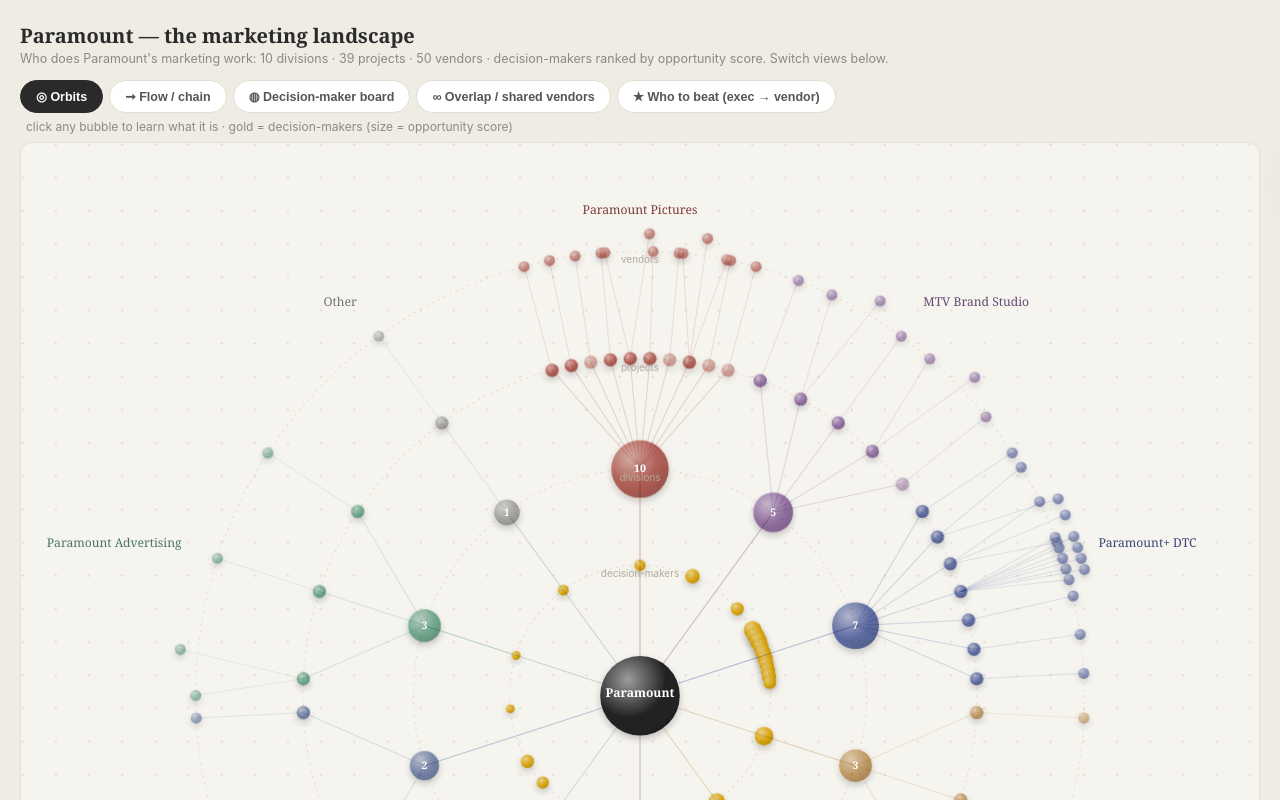
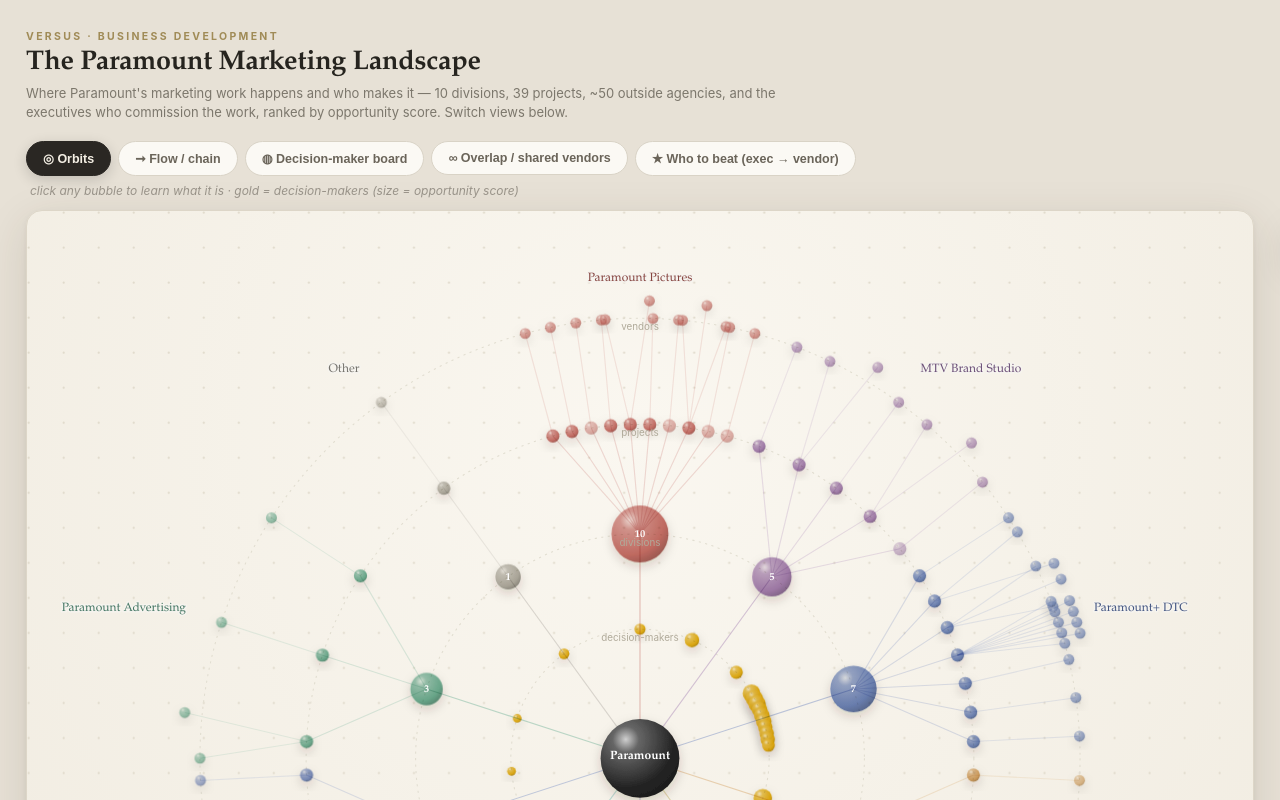
Before and after one commit to VersusAIStudio/EntertainmentMapV1, a plain HTML site: page index.html in a window 1280 px wide. Shown: the top 800 px of the page. Drawn offline with Linux system fonts and the light colour scheme.

Commit message:
Add files via upload

```diff
--- a/index.html
+++ b/index.html
@@ -4,15 +4,17 @@
 <title>Paramount Landscape — three views</title>
 <style>
  *{box-sizing:border-box}
- body{margin:0;background:#efece4;font-family:Georgia,'Times New Roman',serif;color:#2a2a2a}
- #page{max-width:1360px;margin:0 auto;padding:22px 20px 60px}
- h1{font-size:20px;margin:0 0 2px}
- .lede{font-family:-apple-system,BlinkMacSystemFont,'Segoe UI',sans-serif;font-size:12.5px;color:#8a8a86;margin-bottom:14px}
- #tabs{display:flex;gap:6px;margin-bottom:8px;font-family:-apple-system,sans-serif;flex-wrap:wrap}
- #tabs button{font-size:12.5px;padding:8px 15px;border:1px solid #e0ddd2;background:#fff;color:#555;border-radius:22px;cursor:pointer;font-weight:600}
- #tabs button.on{background:#2a2a2a;color:#fff;border-color:#2a2a2a}
- #vsub{font-family:-apple-system,sans-serif;font-size:12px;color:#8a8a86;align-self:center;margin-left:6px}
- svg{width:100%;height:auto;background:#f6f4ef;border-radius:12px;border:1px solid #e4e0d5;display:block}
+ body{margin:0;background:#e7e1d6;color:#26241f;font-family:"Iowan Old Style","Palatino Linotype",Palatino,Georgia,serif;-webkit-font-smoothing:antialiased}
+ #page{max-width:1380px;margin:0 auto;padding:30px 26px 70px}
+ .kick{font-family:-apple-system,BlinkMacSystemFont,'Segoe UI',sans-serif;font-size:10.5px;letter-spacing:.22em;text-transform:uppercase;color:#a08b57;font-weight:700;margin-bottom:6px}
+ h1{font-size:27px;font-weight:600;letter-spacing:-.01em;margin:0 0 5px;line-height:1.1}
+ .lede{font-family:-apple-system,'Segoe UI',sans-serif;font-size:13px;line-height:1.5;color:#7c776c;margin-bottom:18px;max-width:770px}
+ #tabs{display:flex;gap:7px;margin-bottom:12px;font-family:-apple-system,sans-serif;flex-wrap:wrap;align-items:center}
+ #tabs button{font-size:12.5px;padding:9px 16px;border:1px solid #d9d3c6;background:#fbf9f4;color:#6a6459;border-radius:24px;cursor:pointer;font-weight:600;transition:.16s}
+ #tabs button:hover{border-color:#c3b48a;color:#37342d}
+ #tabs button.on{background:#2a2723;color:#f4efe4;border-color:#2a2723;box-shadow:0 4px 14px rgba(0,0,0,.16)}
+ #vsub{font-family:-apple-system,sans-serif;font-size:12px;color:#9a948a;align-self:center;margin-left:4px;font-style:italic}
+ svg{width:100%;height:auto;background:radial-gradient(circle at 50% 20%,#faf7f0,#f1ece1 80%);border-radius:16px;border:1px solid #ddd6c8;display:block;box-shadow:0 12px 44px rgba(60,50,30,.13),0 2px 6px rgba(0,0,0,.05)}
  #stage{position:relative}
  #oinfo{position:absolute;top:12px;right:12px;width:250px;background:#fff;border:1px solid #e4e2db;border-radius:12px;box-shadow:0 14px 40px rgba(0,0,0,.18);padding:15px 17px;transform:translateX(120%);transition:transform .32s cubic-bezier(.4,0,.2,1);font-family:-apple-system,sans-serif}
  #oinfo.open{transform:translateX(0)}
@@ -28,8 +30,9 @@
  #okey .tip{margin-top:7px;padding-top:7px;border-top:1px solid #eee;color:#777;font-style:italic}
 </style></head>
 <body><div id="page">
-<h1>Paramount — the marketing landscape</h1>
-<div class="lede">Who does Paramount's marketing work: 10 divisions · 39 projects · 50 vendors · decision-makers ranked by opportunity score. Switch views below.</div>
+<div class="kick">Versus &middot; Business Development</div>
+<h1>The Paramount Marketing Landscape</h1>
+<div class="lede">Where Paramount's marketing work happens and who makes it &mdash; 10 divisions, 39 projects, ~50 outside agencies, and the executives who commission the work, ranked by opportunity score. Switch views below.</div>
 <div id="tabs">
  <button data-v="orbits" class="on">&#9678; Orbits</button>
  <button data-v="flow">&#10142; Flow / chain</button>
@@ -46,7 +49,7 @@
 </div>
 <script>
 (function(){
- const DIV=[["Paramount Pictures","#b3564e"],["MTV / Brand Studio","#8f6aa6"],["Paramount+ / DTC","#5566a8"],["Pluto TV","#c69a5f"],["Nickelodeon","#b9ac68"],["BET","#7a6db2"],["Paramount Sports","#7fb8b3"],["CBS","#6d80ad"],["Paramount Advertising","#69a98f"],["Other","#a6a6a6"]];
+ const DIV=[["Paramount Pictures","#c0615a"],["MTV / Brand Studio","#9a72ab"],["Paramount+ / DTC","#5f79b8"],["Pluto TV","#cf9a55"],["Nickelodeon","#b8a24f"],["BET","#8272bd"],["Paramount Sports","#5fb0aa"],["CBS","#6d84c0"],["Paramount Advertising","#5fa78c"],["Other","#a7a49b"]];
  const COL={};DIV.forEach(d=>COL[d[0]]=d[1]);
  const PROJ={"Paramount Pictures":[["Naked Gun AV","H",["Workshop Creative"]],["Naked Gun OOH","H",["Midnight Oil"]],["Naked Gun x ESPN","M",["ESPN"]],["Running Man x Liquid Death","H",["Liquid Death"]],["Running Man Reddit","H",["Spark Foundry","Reddit"]],["SpongeBob intl","H",["Once Upon a Time LA"]],["SpongeBob x BK","M",["Burger King"]],["Scream 7 Discord","H",["Spark Foundry","Those Beyond","Discord"]],["Scream 7 Flighthouse","M",["Flighthouse"]],["Scream 7 Big Game","M",["MOCEAN*"]]],
   "MTV / Brand Studio":[["VMAs platform","H",["multiple"]],["Dunkin x VMAs","H",["Gravy Films","Artists Equity"]],["Bacardi x VMAs","H",["Bacardi"]],["Burger King x VMAs","H",["Bark Bark","Burger King"]],["Red Bull x VMAs","M",["Red Bull"]]],
@@ -62,8 +65,8 @@
  const svg=document.getElementById("v"),GOLD="#e0a800";
  function mix(hex,t){const n=parseInt(hex.slice(1),16);let r=n>>16&255,g=n>>8&255,b=n&255;return `rgb(${Math.round(r+(255-r)*t)},${Math.round(g+(255-g)*t)},${Math.round(b+(255-b)*t)})`;}
  function shade(hex,f){const n=parseInt(hex.slice(1),16);return `rgb(${Math.round((n>>16&255)*f)},${Math.round((n>>8&255)*f)},${Math.round((n&255)*f)})`;}
- const gid={};let gdefs="";[...DIV.map(d=>d[1]),GOLD,"#242424"].forEach((c,i)=>{gid[c]="gr"+i;gdefs+=`<radialGradient id="gr${i}" cx="0.35" cy="0.3" r="0.85"><stop offset="0%" stop-color="${mix(c,0.55)}"/><stop offset="55%" stop-color="${c}"/><stop offset="100%" stop-color="${shade(c,0.8)}"/></radialGradient>`;});
- const DEFS=`<defs>${gdefs}<pattern id="gp" width="30" height="30" patternUnits="userSpaceOnUse"><circle cx="1.5" cy="1.5" r="1" fill="#ded9cd"/></pattern><filter id="soft" x="-60%" y="-60%" width="220%" height="220%"><feDropShadow dx="0" dy="3" stdDeviation="3.4" flood-color="#000" flood-opacity="0.22"/></filter></defs>`;
+ const gid={};let gdefs="";[...DIV.map(d=>d[1]),GOLD,"#242424"].forEach((c,i)=>{gid[c]="gr"+i;gdefs+=`<radialGradient id="gr${i}" cx="0.32" cy="0.26" r="0.92"><stop offset="0%" stop-color="${mix(c,0.78)}"/><stop offset="18%" stop-color="${mix(c,0.30)}"/><stop offset="66%" stop-color="${c}"/><stop offset="100%" stop-color="${shade(c,0.66)}"/></radialGradient>`;});
+ const DEFS=`<defs>${gdefs}<pattern id="gp" width="32" height="32" patternUnits="userSpaceOnUse"><circle cx="1.5" cy="1.5" r="1" fill="#e0dacb"/></pattern><filter id="soft" x="-70%" y="-70%" width="240%" height="240%"><feDropShadow dx="0" dy="4" stdDeviation="5" flood-color="#3a2f18" flood-opacity="0.18"/></filter></defs>`;
  function ball(x,y,r,c,op,attrs,title){return `<circle cx="${x.toFixed(1)}" cy="${y.toFixed(1)}" r="${r.toFixed(1)}" fill="url(#${gid[c]})" fill-opacity="${op==null?1:op}" filter="url(#soft)" ${attrs||''}>${title?`<title>${title}</title>`:''}</circle>`;}
  function esc(s){return (s||'').replace(/&/g,'&amp;').replace(/"/g,'&quot;');}
  function tlab(x,y,t,s,f,anc,it){return `<text x="${x.toFixed(1)}" y="${y.toFixed(1)}" text-anchor="${anc||'middle'}" font-size="${s}" ${it?'font-style="italic" ':''}fill="${f}" paint-order="stroke" stroke="#f6f4ef" stroke-width="2.8" stroke-linejoin="round">${t}</text>`;}
@@ -117,7 +120,7 @@
   vList.forEach(v=>{const c=COL[vSeen[v].div];N+=ball(xV,vy[v],5.5,c,.72);LAB+=tlab(xV+10,vy[v]+3,v,9,"#555",'start');});
   const xE=1130;let ey=70;peopleFlat.forEach(pp=>{const rr=4.5+(pp.s-60)/7;N+=ball(xE,ey,rr,GOLD,.9)+`<title>${pp.n} — ${pp.s}</title>`;LAB+=tlab(xE+rr+5,ey-2,pp.n,9,"#333",'start')+tlab(xE+rr+5,ey+8,pp.s+" · "+pp.div.replace(' / ',' '),8,"#9a8a55",'start',true);ey+=34;});
   const heads=`<g font-family="-apple-system,sans-serif" font-weight="700" fill="#999" font-size="11"><text x="${xD}" y="40" text-anchor="middle">DIVISION</text><text x="${xP}" y="40" text-anchor="middle">PROJECT</text><text x="${xV}" y="40" text-anchor="middle">VENDOR</text><text x="${xE}" y="40" text-anchor="middle">DECISION-MAKERS</text></g>`;
-  return[`<rect width="1320" height="1320" fill="#f6f4ef"/>`+heads+L+`<g style="mix-blend-mode:multiply">${N}</g>`+LAB,"0 0 1320 1320","who commissioned each project (left) and who built it (right) · gold column = decision-makers by score"];}
+  return[`<rect width="1320" height="1320" fill="url(#gp)"/>`+heads+L+`<g style="mix-blend-mode:multiply">${N}</g>`+LAB,"0 0 1320 1320","who commissioned each project (left) and who built it (right) · gold column = decision-makers by score"];}
  // ---------- BOARD (people fanned wide) ----------
  function board(){const cols=5,cw=326,ch=680,padX=24,padY=76;const Wd=cols*cw+padX*2,Ht=2*ch+padY;let s=`<rect width="${Wd}" height="${Ht}" fill="url(#gp)"/>`;let N="",LAB="";
   DIV.forEach((d,i)=>{const nm=d[0],c=d[1],col=i%cols,row=Math.floor(i/cols);const cx=padX+col*cw+cw/2,cy=padY+row*ch+150;const np=PROJ[nm].length;const dr=20+np*1.4;
```
